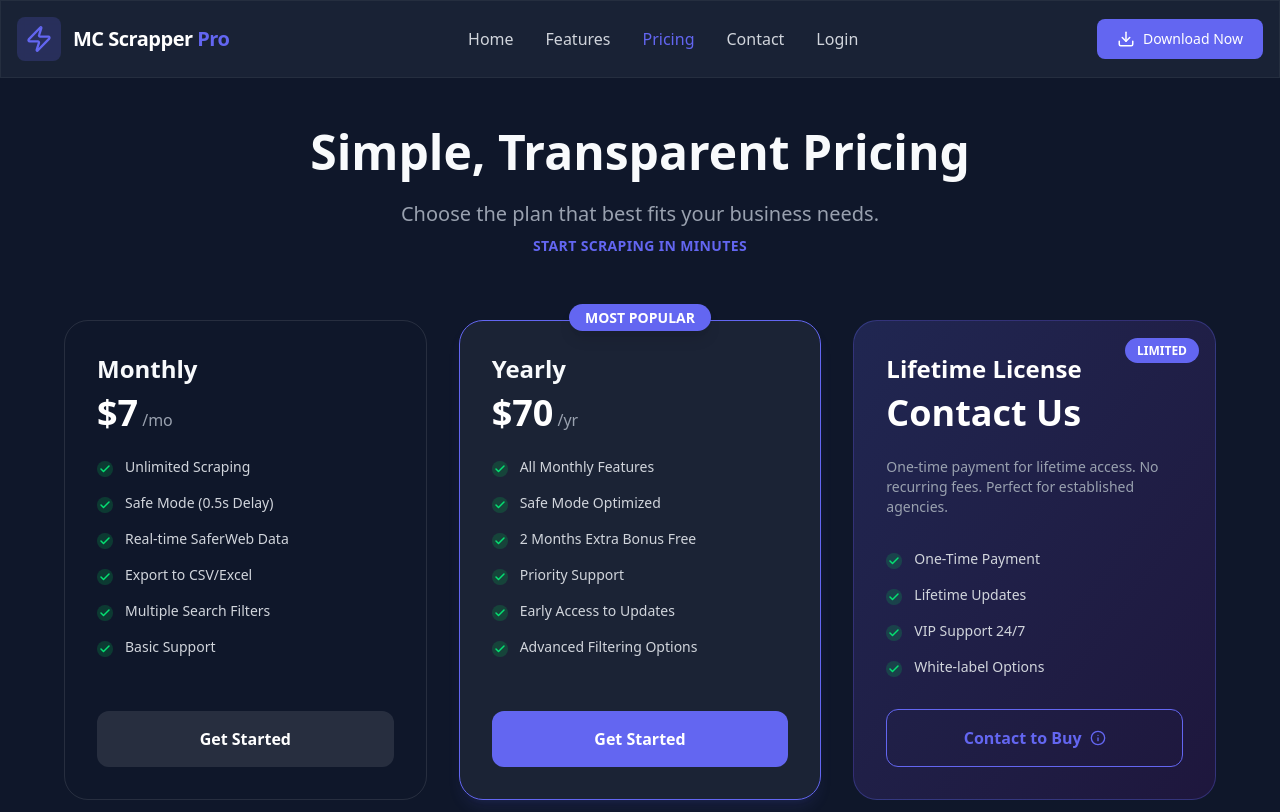
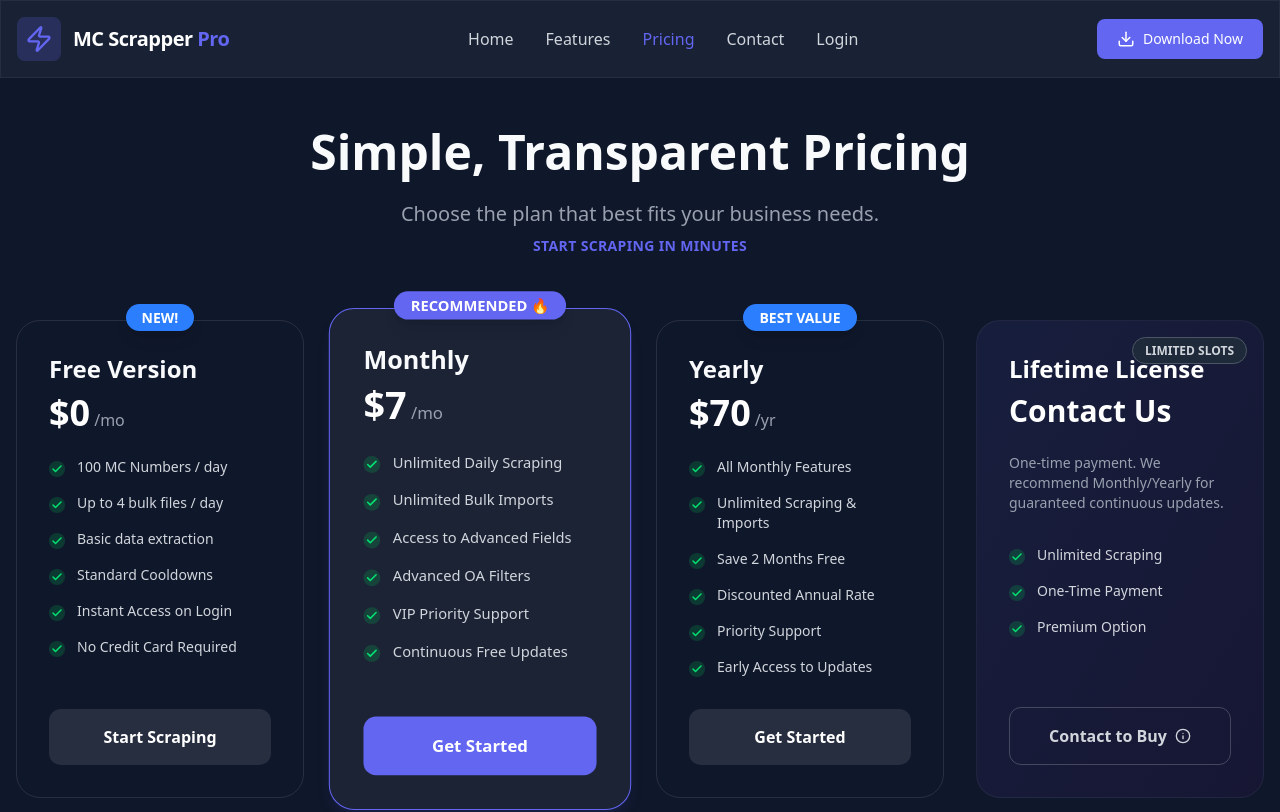
Before and after one commit to HasnainAbbasSial/mc-scrapper-pro-website, a Next.js app: page /pricing in a window 1280 px wide. Shown: the top 812 px of the page. Built offline with nearby package versions, Linux system fonts and the light colour scheme.

Commit message:
feat: release v3.0.0 including new features and pricing tiers

```diff
--- a/app/page.tsx
+++ b/app/page.tsx
@@ -22,7 +22,7 @@
                   <span className="animate-ping absolute inline-flex h-full w-full rounded-full bg-primary opacity-75"></span>
                   <span className="relative inline-flex rounded-full h-2 w-2 bg-primary"></span>
                 </span>
-                V2.0 Pro Edition Now Available
+                v3.0.0 Pro Edition Now Available
               </div>
 
               <h1 className="text-4xl md:text-6xl lg:text-7xl font-bold leading-tight">
@@ -62,7 +62,7 @@
                   className="group px-8 py-4 bg-primary hover:bg-primary-hover text-white rounded-xl font-semibold text-lg flex items-center justify-center gap-2 transition-all shadow-lg shadow-primary/25 hover:shadow-primary/40 hover:scale-105"
                 >
                   <Download size={20} />
-                  Download V2.1.0
+                  Download v3.0.0
                   <ArrowRight size={18} className="group-hover:translate-x-1 transition-transform" />
                 </Link>
                 <Link
@@ -126,6 +126,30 @@
         </div>
       </section>
 
+      {/* What's New Section (v3.0.0) */}
+      <section className="py-20 bg-surface/50 relative border-t border-white/5">
+        <div className="container mx-auto px-4 max-w-5xl">
+          <div className="text-center mb-16">
+            <h2 className="text-3xl md:text-5xl font-bold mb-4">
+              What&apos;s New in <span className="text-primary">v3.0.0</span>
+            </h2>
+            <p className="text-gray-400 text-lg max-w-2xl mx-auto">
+              We&apos;ve made MC Scrapper Pro more optimized, highly secure, and packed with new advanced controls.
+            </p>
+          </div>
+
+          <div className="space-y-6">
+            <UpdateItem title="Free Tier Introduced" desc="No more waiting for admin approval! Automatically sign in and start scraping immediately with our new 'Free' tier (100 daily scrapes and up to 4 bulk file imports per day)." />
+            <UpdateItem title="Advanced Field Selection" desc="Customize your data exports. Selectively choose to extract DBA Name, Power Units, Drivers, DUNS Number, MCS-150 Date & Mileage, Mailing Address, etc." />
+            <UpdateItem title="Smart OA Filters" desc="Filter scraped results with pinpoint accuracy based on Authority Type: Property, HHG, Both, Any Authorized, Not Authorized, Broker Property, or Broker HHG." />
+            <UpdateItem title="Entity Type Targeting" desc="Easily target your scrape by specific entity types (All, Carrier, or Broker)." />
+            <UpdateItem title="Enhanced Session Management" desc="Improved auto-login and session handling with dynamic 'Session Expired' popups for better user guidance when security tokens expire." />
+            <UpdateItem title="Human-like Delay System" desc="Added a smart, randomized cooldown engine to prevent temporary IP blocks and maximize scraping reliability." />
+            <UpdateItem title="Live Usage Tracker" desc="A dynamic progress bar in the dashboard to help free-tier users monitor their daily scrape limits in real-time." />
+          </div>
+        </div>
+      </section>
+
       {/* Features Section */}
       <section id="features" className="py-20 bg-surface/30 relative">
         <div className="container mx-auto px-4">
@@ -134,7 +158,7 @@
               Built for <span className="text-primary">Reliability</span>
             </h2>
             <p className="text-gray-400 text-lg max-w-2xl mx-auto">
-              We've optimized our engine to provide the perfect balance between speed and server respect.
+              We&apos;ve optimized our engine to provide the perfect balance between speed and server respect.
             </p>
           </div>
 
@@ -191,7 +215,7 @@
             Download MC Scrapper Pro
             <ArrowRight size={20} />
           </Link>
-          <p className="text-sm text-gray-500 mt-6">Starting at just $7/month. No credit card required for trial.</p>
+          <p className="text-sm text-gray-500 mt-6">Starting at just $0/month. Free tier available instantly.</p>
         </div>
       </section>
     </div>
@@ -211,3 +235,17 @@
     </div>
   );
 }
+
+function UpdateItem({ title, desc }: { title: string, desc: string }) {
+  return (
+    <div className="flex items-start gap-4 p-5 rounded-2xl bg-white/5 border border-white/5 hover:bg-white/10 transition-colors">
+      <div className="mt-1 flex-shrink-0 text-primary">
+        <CheckCircle2 size={24} />
+      </div>
+      <div>
+        <h4 className="text-lg font-bold text-white mb-1">{title}</h4>
+        <p className="text-gray-400 leading-relaxed">{desc}</p>
+      </div>
+    </div>
+  );
+}
--- a/app/pricing/page.tsx
+++ b/app/pricing/page.tsx
@@ -14,19 +14,38 @@
                 </p>
             </div>
 
-            <div className="grid md:grid-cols-3 gap-8 max-w-6xl mx-auto">
+            <div className="grid md:grid-cols-2 lg:grid-cols-4 gap-8 max-w-7xl mx-auto">
+                {/* Free Plan */}
+                <PricingCard
+                    title="Free Version"
+                    price="$0"
+                    period="/mo"
+                    badge="NEW!"
+                    features={[
+                        "100 MC Numbers / day",
+                        "Up to 4 bulk files / day",
+                        "Basic data extraction",
+                        "Standard Cooldowns",
+                        "Instant Access on Login",
+                        "No Credit Card Required"
+                    ]}
+                    buttonText="Start Scraping"
+                    href="/login"
+                />
+
                 {/* Monthly Plan */}
                 <PricingCard
                     title="Monthly"
                     price="$7"
                     period="/mo"
+                    isPopular
                     features={[
-                        "Unlimited Scraping",
-                        "Safe Mode (0.5s Delay)",
-                        "Real-time SaferWeb Data",
-                        "Export to CSV/Excel",
-                        "Multiple Search Filters",
-                        "Basic Support"
+                        "Unlimited Daily Scraping",
+                        "Unlimited Bulk Imports",
+                        "Access to Advanced Fields",
+                        "Advanced OA Filters",
+                        "VIP Priority Support",
+                        "Continuous Free Updates"
                     ]}
                     buttonText="Get Started"
                     href="/contact"
@@ -37,45 +56,44 @@
                     title="Yearly"
                     price="$70"
                     period="/yr"
-                    isPopular
+                    badge="BEST VALUE"
                     features={[
                         "All Monthly Features",
-                        "Safe Mode Optimized",
-                        "2 Months Extra Bonus Free",
+                        "Unlimited Scraping & Imports",
+                        "Save 2 Months Free",
+                        "Discounted Annual Rate",
                         "Priority Support",
-                        "Early Access to Updates",
-                        "Advanced Filtering Options"
+                        "Early Access to Updates"
                     ]}
                     buttonText="Get Started"
                     href="/contact"
                 />
 
                 {/* Lifetime Plan */}
-                <div className="relative p-8 rounded-3xl bg-gradient-to-br from-primary/20 to-purple-900/20 border border-primary/30 flex flex-col hover:border-primary/50 transition-all duration-300">
+                <div className="relative p-6 lg:p-8 rounded-3xl bg-gradient-to-br from-primary/10 to-purple-900/10 border border-white/5 flex flex-col hover:border-white/20 transition-all duration-300">
                     <div className="absolute top-0 right-0 p-4">
-                        <span className="bg-primary text-white text-xs font-bold px-3 py-1 rounded-full">
-                            LIMITED
+                        <span className="bg-gray-800 border border-gray-600 text-gray-300 text-xs font-bold px-3 py-1 rounded-full">
+                            LIMITED SLOTS
                         </span>
                     </div>
                     <h3 className="text-2xl font-bold mb-2 text-white">Lifetime License</h3>
                     <div className="mb-6 flex items-baseline gap-1">
-                        <span className="text-4xl font-bold text-white">Contact Us</span>
+                        <span className="text-3xl font-bold text-white">Contact Us</span>
                     </div>
 
                     <p className="text-gray-400 mb-8 text-sm">
-                        One-time payment for lifetime access. No recurring fees. Perfect for established agencies.
+                        One-time payment. We recommend Monthly/Yearly for guaranteed continuous updates.
                     </p>
 
                     <div className="space-y-4 mb-8 flex-grow">
+                        <FeatureItem text="Unlimited Scraping" />
                         <FeatureItem text="One-Time Payment" />
-                        <FeatureItem text="Lifetime Updates" />
-                        <FeatureItem text="VIP Support 24/7" />
-                        <FeatureItem text="White-label Options" />
+                        <FeatureItem text="Premium Option" />
                     </div>
 
                     <Link
                         href="/contact"
-                        className="w-full py-4 rounded-xl border border-primary text-primary hover:bg-primary hover:text-white font-semibold transition-all text-center flex items-center justify-center gap-2"
+                        className="w-full py-4 rounded-xl border border-white/20 text-gray-300 hover:bg-white/10 font-semibold transition-all text-center flex items-center justify-center gap-2"
                     >
                         Contact to Buy <Info size={16} />
                     </Link>
@@ -85,14 +103,22 @@
     );
 }
 
-function PricingCard({ title, price, period, features, buttonText, href, isPopular = false }:
-    { title: string, price: string, period: string, features: string[], buttonText: string, href: string, isPopular?: boolean }) {
+function PricingCard({ title, price, period, features, buttonText, href, isPopular = false, badge }:
+    { title: string, price: string, period: string, features: string[], buttonText: string, href: string, isPopular?: boolean, badge?: string }) {
     return (
-        <div className={`relative p-8 rounded-3xl border flex flex-col transition-all duration-300 ${isPopular ? 'bg-white/5 border-primary shadow-lg shadow-primary/10' : 'bg-transparent border-white/10 hover:border-white/20'}`}>
+        <div className={`relative p-6 lg:p-8 rounded-3xl border flex flex-col transition-all duration-300 ${isPopular ? 'bg-white/5 border-primary shadow-lg shadow-primary/10 scale-105 z-10' : 'bg-transparent border-white/10 hover:border-white/20'}`}>
             {isPopular && (
-                <div className="absolute -top-4 left-1/2 transform -translate-x-1/2">
+                <div className="absolute -top-4 left-1/2 transform -translate-x-1/2 w-full text-center">
                     <span className="bg-primary text-white text-sm font-bold px-4 py-1 rounded-full shadow-lg">
-                        MOST POPULAR
+                        RECOMMENDED 🔥
+                    </span>
+                </div>
+            )}
+
+            {!isPopular && badge && (
+                <div className="absolute -top-4 left-1/2 transform -translate-x-1/2 w-full text-center">
+                    <span className="bg-blue-500 text-white text-sm font-bold px-4 py-1 rounded-full shadow-lg">
+                        {badge}
                     </span>
                 </div>
             )}
```
